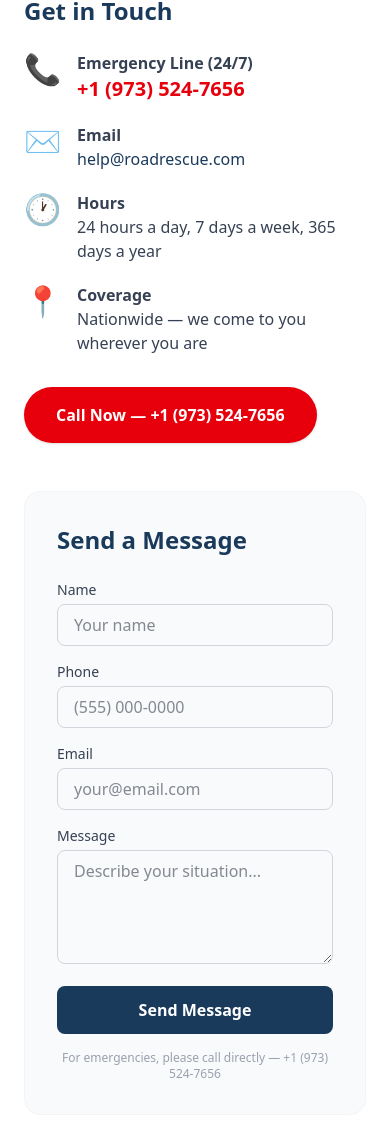
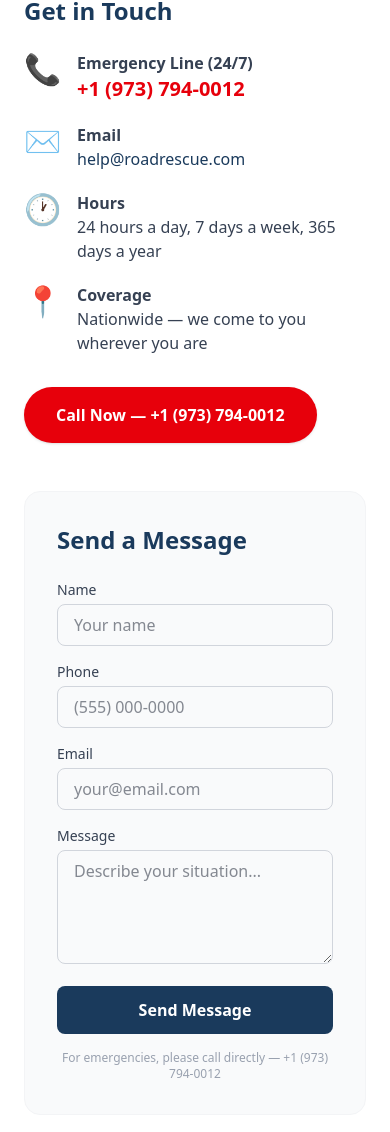
Before and after one commit to kdf-git/roadrescue-app, a Next.js app: page /contact in a window 390 px wide. Shown: the part 369-1501 px from the top of the page. Built offline with nearby package versions, Linux system fonts and the light colour scheme.

Commit message:
Update phone to SignalWire line on contact + faq pages

```diff
--- a/app/contact/page.tsx
+++ b/app/contact/page.tsx
@@ -3,7 +3,6 @@ import Footer from "../components/Footer";
 import type { Metadata } from "next";
 
 export const metadata: Metadata = { title: "Contact | RoadRescue", description: "Get in touch with RoadRescue for 24/7 roadside assistance." };
-
 export default function ContactPage() {
   return (
     <>
@@ -20,7 +19,7 @@ export default function ContactPage() {
               <span className="text-3xl">📞</span>
               <div>
                 <p className="font-semibold">Emergency Line (24/7)</p>
-                <a href="tel:+19735247656" className="text-red-600 font-bold text-xl hover:text-red-700">+1 (973) 524-7656</a>
+                <a href="tel:+19737940012" className="text-red-600 font-bold text-xl hover:text-red-700">+1 (973) 794-0012</a>
               </div>
             </div>
             <div className="flex items-start gap-4">
@@ -46,10 +45,10 @@ export default function ContactPage() {
             </div>
           </div>
           <a
-            href="tel:+19735247656"
+            href="tel:+19737940012"
             className="mt-8 inline-block bg-red-600 hover:bg-red-700 text-white font-bold px-8 py-4 rounded-full shadow transition-colors"
           >
-            Call Now — +1 (973) 524-7656
+            Call Now — +1 (973) 794-0012
           </a>
         </div>
         <div className="bg-gray-50 rounded-2xl p-8 border border-gray-100">
@@ -74,7 +73,7 @@ export default function ContactPage() {
             <button type="submit" className="w-full bg-[#1a3a5c] text-white font-bold py-3 rounded-lg hover:bg-[#0f2240] transition-colors">
               Send Message
             </button>
-            <p className="text-xs text-gray-400 text-center">For emergencies, please call directly — +1 (973) 524-7656</p>
+            <p className="text-xs text-gray-400 text-center">For emergencies, please call directly — +1 (973) 794-0012</p>
           </form>
         </div>
       </section>
--- a/app/faq/page.tsx
+++ b/app/faq/page.tsx
@@ -32,8 +32,8 @@ export default function FaqPage() {
         ))}
         <div className="text-center pt-8">
           <p className="text-gray-600 mb-4">Still have questions? Call us directly.</p>
-          <a href="tel:+19735247656" className="inline-block bg-red-600 hover:bg-red-700 text-white font-bold px-8 py-4 rounded-full shadow transition-colors">
-            Call +1 (973) 524-7656
+          <a href="tel:+19737940012" className="inline-block bg-red-600 hover:bg-red-700 text-white font-bold px-8 py-4 rounded-full shadow transition-colors">
+            Call +1 (973) 794-0012
           </a>
         </div>
       </section>
```
